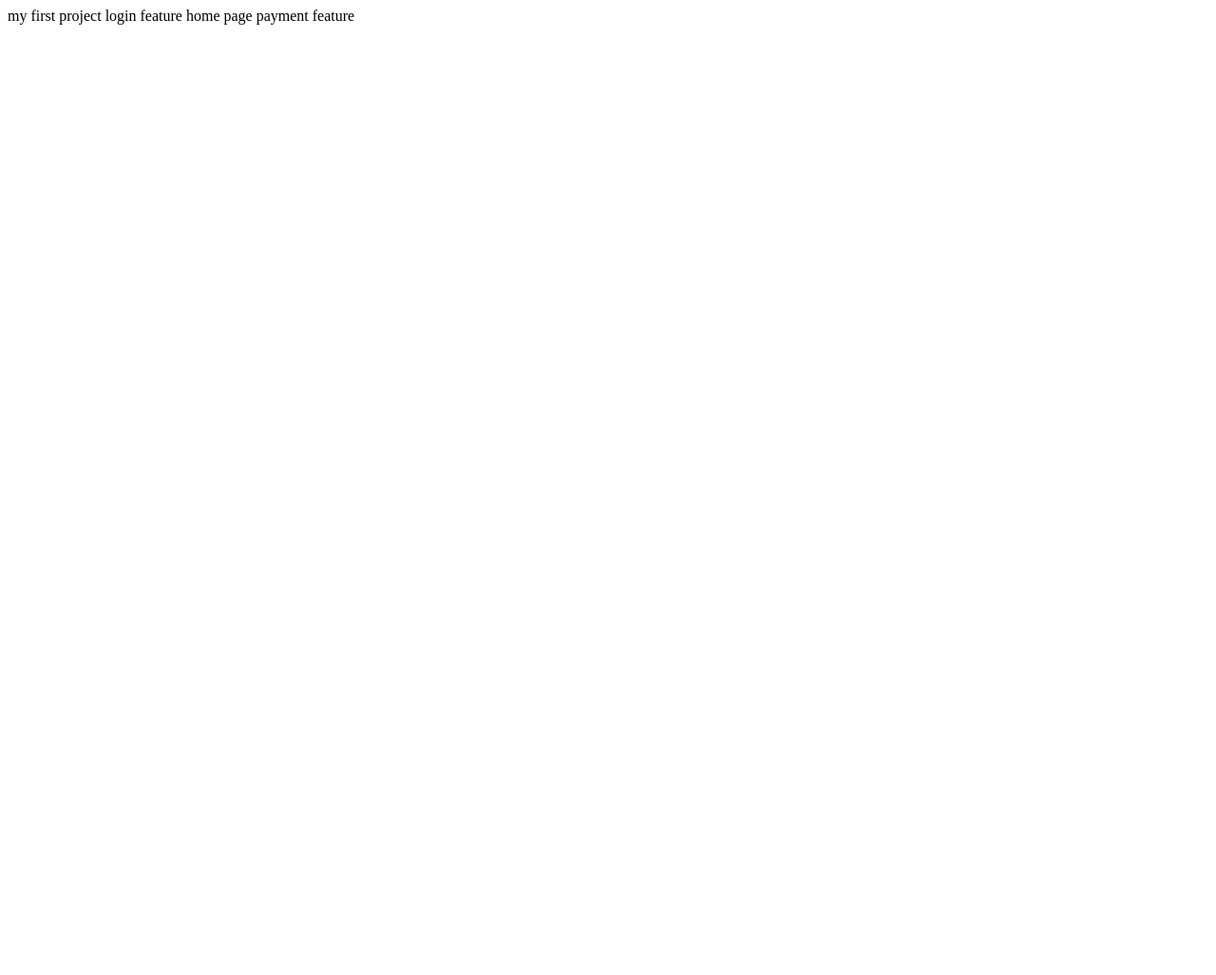
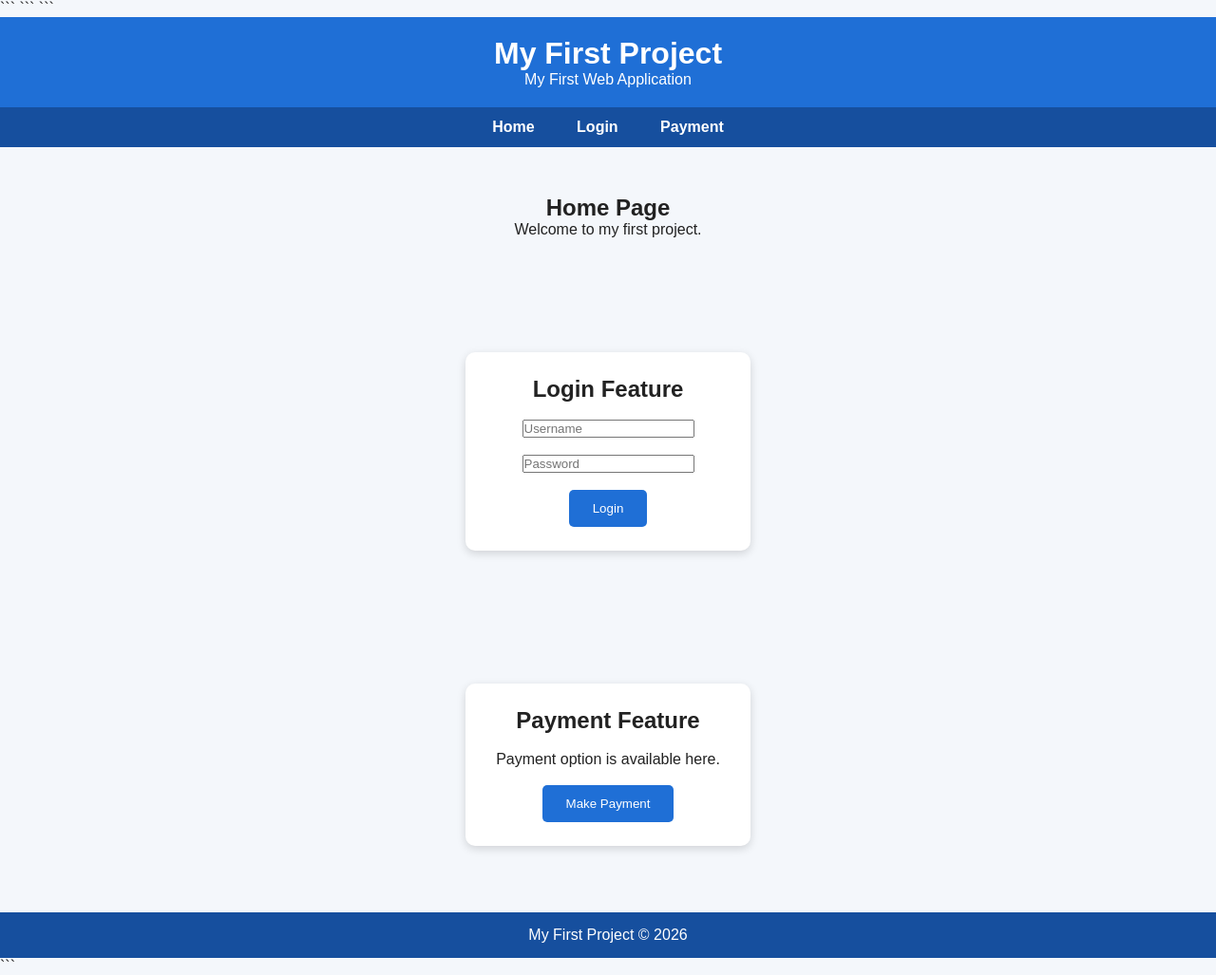
Before and after one commit to saikumarchowdhary/my-firstproject, a plain HTML site: page index.html in a window 1280 px wide. Shown: the whole page at 95% size. Before the commit the page ends 800 px from the top, so only its background shows below. Drawn offline with Linux system fonts and the light colour scheme.

Commit message:
update project website

````diff
--- a/index.html
+++ b/index.html
@@ -1,4 +1,125 @@
-my first project
-login feature
-home page
-payment feature
+<!DOCTYPE html>
+
+<html lang="en">
+<head>
+    <meta charset="UTF-8">
+    <meta name="viewport" content="width=device-width, initial-scale=1.0">
+
+```
+<title>My First Project</title>
+
+<style>
+    * {
+        margin: 0;
+        padding: 0;
+        box-sizing: border-box;
+    }
+
+    body {
+        font-family: Arial, sans-serif;
+        background-color: #f4f7fb;
+        color: #222;
+    }
+
+    header {
+        background-color: #1f6fd6;
+        color: white;
+        padding: 20px;
+        text-align: center;
+    }
+
+    nav {
+        background-color: #164f9e;
+        padding: 12px;
+        text-align: center;
+    }
+
+    nav a {
+        color: white;
+        text-decoration: none;
+        margin: 0 20px;
+        font-weight: bold;
+    }
+
+    section {
+        padding: 50px;
+        text-align: center;
+    }
+
+    .card {
+        background-color: white;
+        width: 300px;
+        margin: 20px auto;
+        padding: 25px;
+        border-radius: 10px;
+        box-shadow: 0 3px 10px rgba(0,0,0,0.15);
+    }
+
+    button {
+        background-color: #1f6fd6;
+        color: white;
+        border: none;
+        padding: 12px 25px;
+        border-radius: 5px;
+        cursor: pointer;
+    }
+
+    footer {
+        background-color: #164f9e;
+        color: white;
+        text-align: center;
+        padding: 15px;
+    }
+</style>
+```
+
+</head>
+
+<body>
+
+```
+<header>
+    <h1>My First Project</h1>
+    <p>My First Web Application</p>
+</header>
+
+<nav>
+    <a href="#home">Home</a>
+    <a href="#login">Login</a>
+    <a href="#payment">Payment</a>
+</nav>
+
+<section id="home">
+    <h2>Home Page</h2>
+    <p>Welcome to my first project.</p>
+</section>
+
+<section id="login">
+    <div class="card">
+        <h2>Login Feature</h2>
+        <br>
+        <input type="text" placeholder="Username">
+        <br><br>
+        <input type="password" placeholder="Password">
+        <br><br>
+        <button>Login</button>
+    </div>
+</section>
+
+<section id="payment">
+    <div class="card">
+        <h2>Payment Feature</h2>
+        <br>
+        <p>Payment option is available here.</p>
+        <br>
+        <button>Make Payment</button>
+    </div>
+</section>
+
+<footer>
+    <p>My First Project © 2026</p>
+</footer>
+```
+
+</body>
+</html>
````
